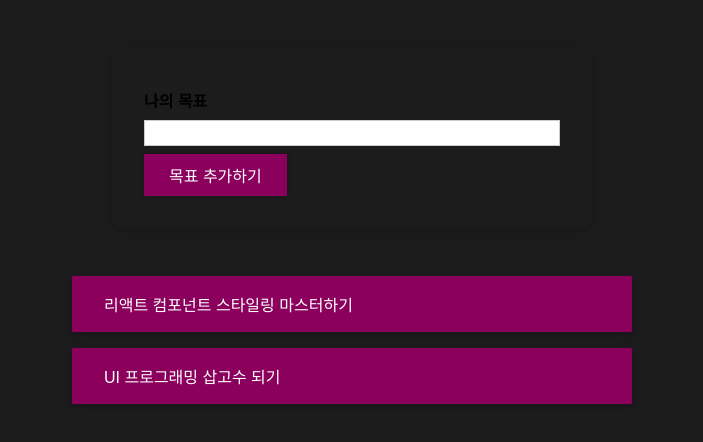
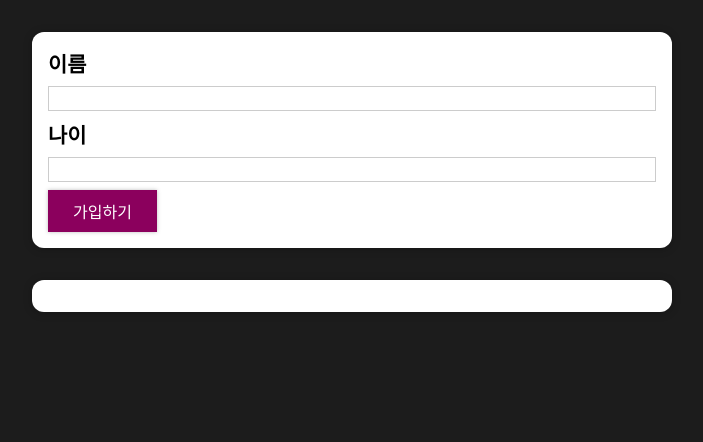
Before and after one commit to hansolpn/react-basic-study202310, a React (Create React App) app: page / in a window 1280 px wide. Shown: the top 442 px of the page, without its empty margins (288-991 px from the left). Built offline with nearby package versions, Linux system fonts and the light colour scheme.

Commit message:
231103 app.js user로 변경

```diff
--- a/src/App.js
+++ b/src/App.js
@@ -1,74 +1,13 @@
 import React from 'react';
 import './App.css';
-import CourseInput from './components/CourseGoals/CourseInput';
-import CourseList from './components/CourseGoals/CourseList';
-import { useState } from 'react';
-
-const DUMMY_DATA = [
-  {
-    id: 'g1',
-    text: '리액트 컴포넌트 스타일링 마스터하기',
-  },
-  {
-    id: 'g2',
-    text: 'UI 프로그래밍 삽고수 되기',
-  },
-];
+import AddUsers from './components/Users/AddUsers';
+import UserList from './components/Users/UserList';
 
 const App = () => {
-  const [goals, setGoals] = useState(DUMMY_DATA);
-
-  // input에게 전달할 함수
-  const addGoalHandler = (text) => {
-    console.log('전달받은 텍스트: ', text);
-    const newGoal = {
-      id: Math.random().toString(),
-      text: text,
-    };
-
-    // 상태변수(배열) 수정
-    // setGoals([...goals, newGoal]);
-    setGoals((prevGoals) => [...prevGoals, newGoal]);
-  };
-
-  // 삭제 이벤트 핸들러를 CourseItem까지 내려보내야 됨
-  const deleteGoalHandler = (id) => {
-    // console.log('전달된 id:', id);
-    // const updateGoals = [...goals]; // 상태 배열 그대로 복사해서 가져옴
-    // const index = updateGoals.findIndex((goal) => goal.id === id);
-    // updateGoals.splice(index, 1);
-    const updateGoals = goals.filter((goal) => goal.id !== id);
-
-    setGoals(updateGoals);
-  };
-
-  // CourseList 조건부 랜더링
-  let listContent = (
-    <p
-      style={{
-        color: 'red',
-        fontSize: '20px',
-        textAlign: 'center',
-      }}
-    >
-      목표를 등록해 주세요!
-    </p>
-  );
-  if (goals.length > 0) {
-    listContent = (
-      <CourseList
-        items={goals}
-        onDelete={deleteGoalHandler}
-      />
-    );
-  }
-
   return (
     <div>
-      <section id='goal-form'>
-        <CourseInput onAdd={addGoalHandler} />
-      </section>
-      <section id='goals'>{listContent}</section>
+      <AddUsers />
+      <UserList />
     </div>
   );
 };
```
